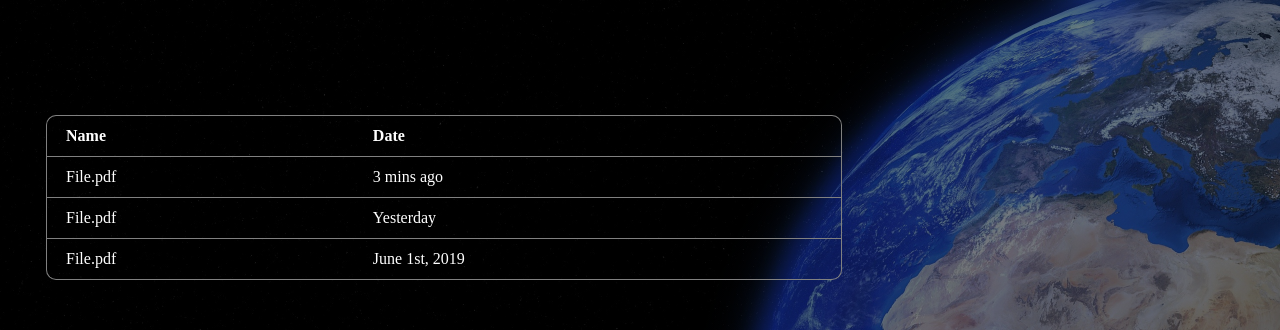
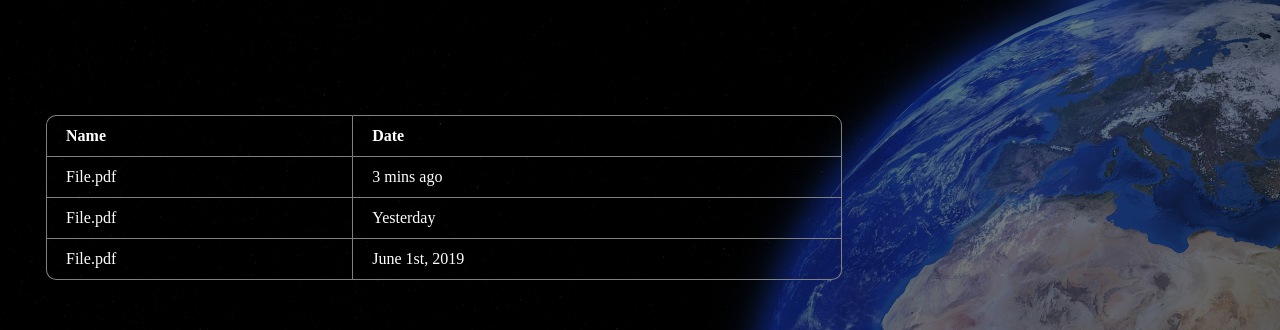
Before and after one commit to katary9/Homework-3, a plain HTML site: page index.html in a window 1280 px wide. Shown: the top 330 px of the page. Drawn offline with Linux system fonts and the light colour scheme.

Commit message:
corrected border

```diff
--- a/css/styles.css
+++ b/css/styles.css
@@ -26,7 +26,7 @@ td {
 th:first-child, td:first-child {
   border-right: none;
 }
-table th + th, table td + td {
+table th:last-child table td:last-child {
   border-left: none;
 }
 tr:first-child th:first-child {
```
